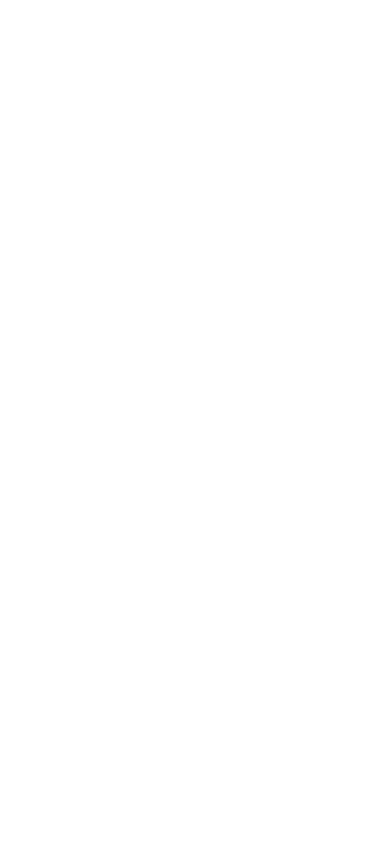
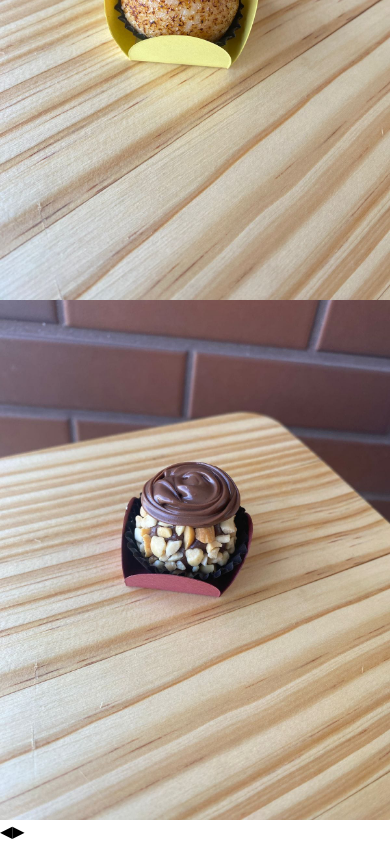
Before and after one commit to KiqYuri/seu-brigadeiro-react, a React (Vite) app: page / in a window 390 px wide. Shown: the part 908-1752 px from the top of the page. Before the commit the page ends 844 px from the top, so only its background shows below. Built offline with nearby package versions, Linux system fonts and the light colour scheme.

Commit message:
:sparkles: feature: Carousel of photos, just implement, not style yet

```diff
--- a/src/components/EmblaCarousel.jsx
+++ b/src/components/EmblaCarousel.jsx
@@ -1,4 +1,4 @@
-import React from 'react'
+import React, { useCallback, useEffect, useState } from 'react'
 import useEmblaCarousel from 'embla-carousel-react'
 import Autoplay from 'embla-carousel-autoplay'
 import imagem1 from '../assets/sabores-fotos/1.jpg'
@@ -6,21 +6,65 @@
 import imagem3 from '../assets/sabores-fotos/3.jpg'
 
 export function EmblaCarousel() {
-  const [emblaRef] = useEmblaCarousel({ loop: true, dragFree: true}, [Autoplay({delay: 2000})])
+  const [emblaRef, emblaApi] = useEmblaCarousel(
+    { loop: true, align: 'start' },
+    [Autoplay({ delay: 3000 })]
+  )
+
+  const [prevBtnEnabled, setPrevBtnEnabled] = useState(false)
+  const [nextBtnEnabled, setNextBtnEnabled] = useState(false)
+
+  const scrollPrev = useCallback(() => emblaApi && emblaApi.scrollPrev(), [emblaApi])
+  const scrollNext = useCallback(() => emblaApi && emblaApi.scrollNext(), [emblaApi])
+
+  const onSelect = useCallback(() => {
+    if (!emblaApi) return
+    setPrevBtnEnabled(emblaApi.canScrollPrev())
+    setNextBtnEnabled(emblaApi.canScrollNext())
+  }, [emblaApi])
+
+  useEffect(() => {
+    if (!emblaApi) return
+    onSelect()
+    emblaApi.on('select', onSelect)
+  }, [emblaApi, onSelect])
 
   return (
-    <div className="embla" ref={emblaRef}>
-      <div className="embla__container">
-        <div className="embla__slide">
-          <img src={imagem1} alt="Foto" />
-        </div>
-        <div className="embla__slide">
-        <img src={imagem2} alt="Foto" />
-        </div>
-        <div className="embla__slide">
-        <img src={imagem3} alt="Foto" />
+    <div className="relative">
+      <div className="overflow-hidden" ref={emblaRef}>
+        <div className="flex">
+          {[imagem1, imagem2, imagem3].map((img, index) => (
+            <div
+              key={index}
+              className="basis-full sm:basis-1/2 lg:basis-1/3 flex-shrink-0 px-2"
+            >
+              <div className="aspect-[4/3] w-full overflow-hidden rounded-2xl border-2 shadow-md">
+                <img
+                  src={img}
+                  alt={`Slide ${index + 1}`}
+                  className="w-full h-full object-cover"
+                />
+              </div>
+            </div>
+          ))}
         </div>
       </div>
+
+      {/* Botões */}
+      <button
+        className="absolute left-2 top-1/2 transform -translate-y-1/2 bg-white p-2 rounded-full shadow-md disabled:opacity-30 z-10"
+        onClick={scrollPrev}
+        disabled={!prevBtnEnabled}
+      >
+        ◀
+      </button>
+      <button
+        className="absolute right-2 top-1/2 transform -translate-y-1/2 bg-white p-2 rounded-full shadow-md disabled:opacity-30 z-10"
+        onClick={scrollNext}
+        disabled={!nextBtnEnabled}
+      >
+        ▶
+      </button>
     </div>
   )
 }
```
